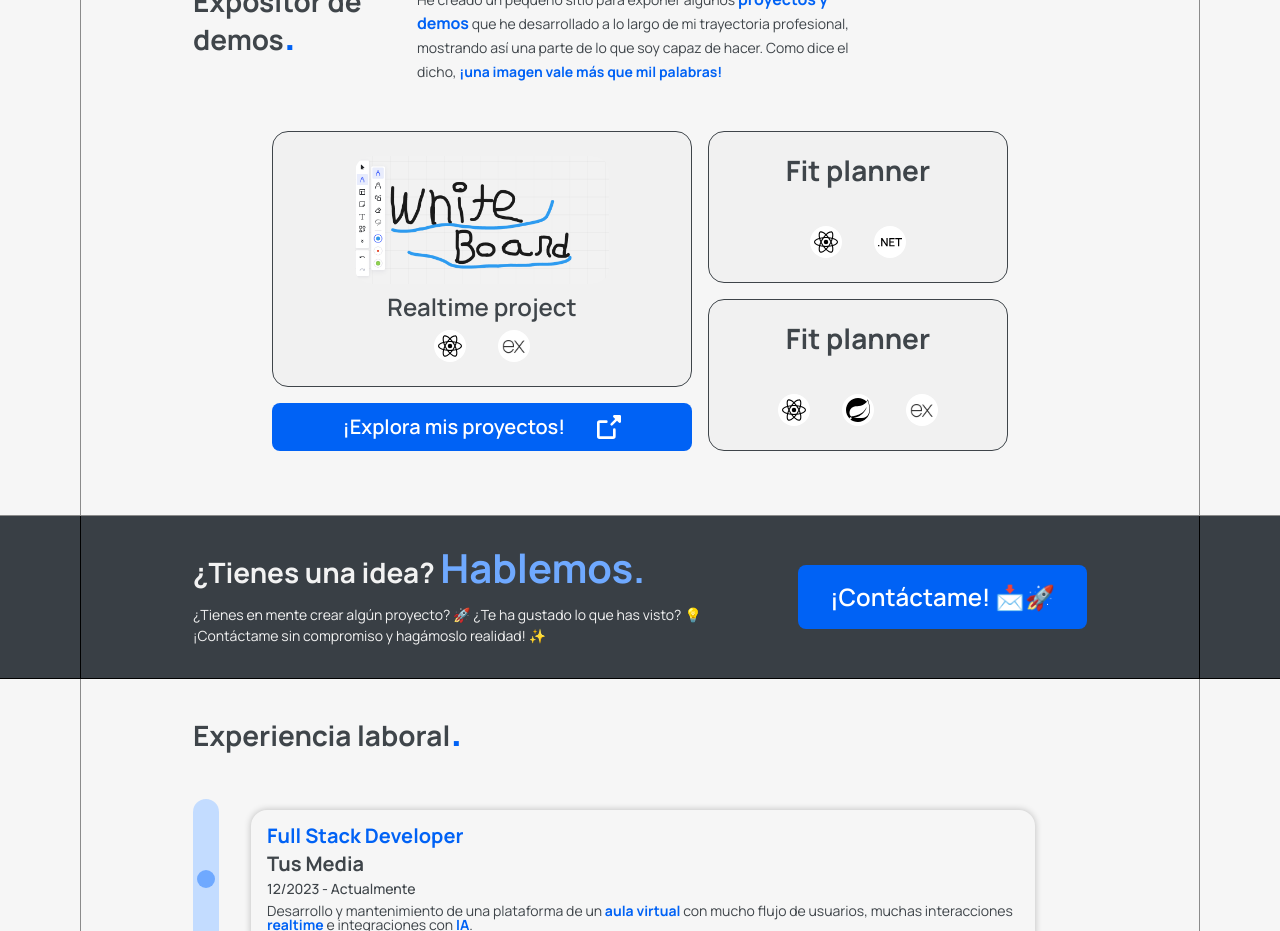
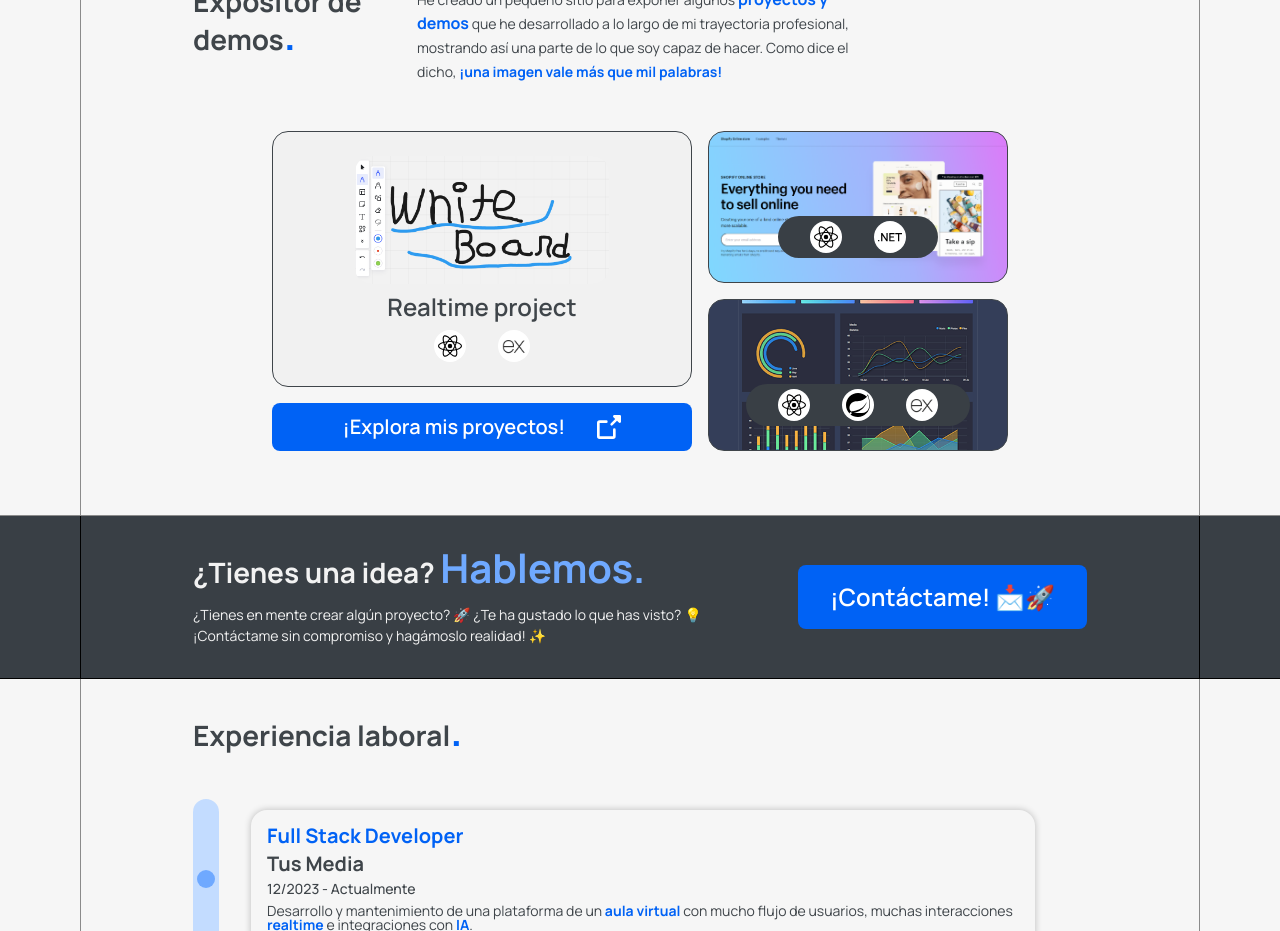
Before and after one commit to eXVite/portfolio, a React (Vite) app: page / in a window 1280 px wide. Shown: the part 840-1771 px from the top of the page. Built offline with nearby package versions, Linux system fonts and the light colour scheme.

Commit message:
proyects redesign

```diff
--- a/src/components/portfolio/Proyects/FitPlanificationCard.tsx
+++ /dev/null
@@ -1,65 +0,0 @@
-import styled from "styled-components";
-import Icon from "../../icon/Icon";
-import { useTranslate } from "../../../hooks/useTranslate";
-
-const Container = styled.div`
-  height: 9.5rem;
-  display: flex;
-  flex: none;
-  width: 100%;
-  background-color: #f1f1f1;
-  border-radius: 1rem;
-  flex-direction: column;
-  justify-content: space-between;
-  align-items: center;
-  padding: 1.5rem;
-  box-sizing: border-box;
-  border: 1px solid ${(props) => props.theme.colors.baseText};
-
-  > span {
-    font-size: ${(props) => props.theme.fontSizes.xxl};
-    font-weight: 700;
-    line-height: 1;
-  }
-  @media (max-width: 1045px) {
-    width: 20rem;
-  }
-`;
-
-const ProyectsWrapper = styled.div`
-  display: flex;
-  gap: 2rem;
-`;
-
-const IconWrapper2 = styled.div`
-  display: flex;
-  justify-content: center;
-  align-items: center;
-  height: 2rem;
-  width: 2rem;
-  background-color: ${(props) => props.theme.colors.white};
-  border-radius: 3rem;
-`;
-
-const FitPlannerCard = () => {
-  const { t } = useTranslate();
-
-  return (
-    <Container>
-      <span>{t("proyects_fit_title", "Fit planner")}</span>
-      <ProyectsWrapper>
-        <IconWrapper2>
-          <Icon icon="react" size="1.5rem" color={"black"} />
-        </IconWrapper2>
-        <IconWrapper2>
-          <Icon icon="springboot" size="1.5rem" color={"black"} />
-        </IconWrapper2>
-        <IconWrapper2>
-          <Icon icon="express" size="1.5rem" color={"black"} />
-        </IconWrapper2>
-      </ProyectsWrapper>
-    </Container>
-  );
-};
-
-export default FitPlannerCard;
--- /dev/null
+++ b/src/components/portfolio/Proyects/ProyectCard.tsx
@@ -0,0 +1,119 @@
+import styled from "styled-components";
+import Icon from "../../icon/Icon";
+
+const Container = styled.div<{ backgroundImage: string }>`
+  position: relative;
+  height: 100%;
+  width: 100%;
+  display: flex;
+  flex: none;
+  background-color: #f1f1f1;
+  border-radius: 1rem;
+  box-sizing: border-box;
+  border: 1px solid ${(props) => props.theme.colors.baseText};
+  cursor: pointer;
+  background-image: ${(props) =>
+    `url("/public/images/proyects/${props.backgroundImage}")`};
+  background-position: center;
+  background-size: cover;
+  @media (max-width: 1045px) {
+    width: 20rem;
+  }
+`;
+
+const ContentWrapper = styled.div`
+  display: flex;
+  height: 100%;
+  width: 100%;
+  flex-direction: column;
+  justify-content: end;
+  align-items: center;
+  padding: 1.5rem;
+  box-sizing: border-box;
+`;
+
+const ProyectsWrapper = styled.div`
+  display: flex;
+  gap: 2rem;
+  padding: 0.3rem 2rem;
+  border-radius: 3rem;
+  background-color: ${(props) => props.theme.backgroundColors.darkBackGround};
+`;
+
+const IconWrapper = styled.div`
+  display: flex;
+  justify-content: center;
+  align-items: center;
+  height: 2rem;
+  width: 2rem;
+  background-color: ${(props) => props.theme.colors.white};
+  border-radius: 3rem;
+`;
+
+const DataContainer = styled.div`
+  display: flex;
+  flex-direction: column;
+  align-items: center;
+  box-sizing: border-box;
+  gap: 1rem;
+  background-color: rgba(0, 0, 0, 0.371);
+  position: absolute;
+  opacity: 0;
+  padding: 1.25rem;
+  border-radius: 1rem;
+  transition: transform 0.25s ease-out, opacity 0.25s ease-out;
+  height: 100%;
+  width: 100%;
+
+  &:hover {
+    opacity: 1;
+  }
+`;
+
+const Title = styled.span`
+  font-size: ${(props) => props.theme.fontSizes.xxl};
+  font-weight: 700;
+  line-height: 1;
+  padding: 0.5rem;
+  color: ${(props) => props.theme.colors.lightText};
+  background-color: ${(props) => props.theme.colors.grey700};
+  border-radius: 0.5rem;
+`;
+
+const Desc = styled.span`
+  font-size: ${(props) => props.theme.fontSizes.s};
+  line-height: calc(1.5 * ${(props) => props.theme.fontSizes.s});
+  padding: 0.5rem;
+  color: ${(props) => props.theme.colors.lightText};
+  background-color: ${(props) => props.theme.colors.grey700};
+  border-radius: 0.5rem;
+`;
+
+interface ProyectCardProps {
+  backgroundImage: string;
+  title: string;
+  description: string;
+  icons: string[];
+}
+
+const FitPlannerCard = (props: ProyectCardProps) => {
+  return (
+    <Container backgroundImage={props.backgroundImage}>
+      <DataContainer className="animationContainer">
+        <Title>{props.title}</Title>
+        <Desc>{props.description}</Desc>
+      </DataContainer>
+      <ContentWrapper>
+        <ProyectsWrapper>
+          {props.icons.map((icon) => (
+            <IconWrapper>
+              <Icon icon={icon} size="1.5rem" color={"black"} />
+            </IconWrapper>
+          ))}
+        </ProyectsWrapper>
+      </ContentWrapper>
+    </Container>
+  );
+};
+
+export default FitPlannerCard;
--- a/src/components/portfolio/Proyects/Proyects.tsx
+++ b/src/components/portfolio/Proyects/Proyects.tsx
@@ -4,8 +4,7 @@ import { useTranslate } from "../../../hooks/useTranslate";
 import Icon from "../../icon/Icon";
 import { useContext } from "react";
 import WhiteboardCard from "./WhiteboardCard";
-import ShopCard from "./Shop";
-import FitPlannerCard from "./FitPlanificationCard";
+import FitPlannerCard from "./ProyectCard";
 
 const Container = styled.div`
   display: flex;
@@ -17,6 +16,7 @@ const Container = styled.div`
 const TitleContainer = styled.div`
   max-width: 11rem;
   display: flex;
+
   @media (max-width: 1200px) {
     max-width: fit-content;
   }
@@ -30,9 +30,9 @@ const TitleDescContainer = styled.div`
   display: flex;
   gap: 3rem;
   padding: 0 7rem;
+
   @media (max-width: 1200px) {
     flex-direction: column;
-
     gap: 1rem;
   }
 
@@ -43,8 +43,6 @@ const TitleDescContainer = styled.div`
 
 const ProyectsContainer = styled.div`
   width: 100%;
-  background-size: 25px 25px;
-  background-position: -8.5px -8.5px; /* Ajusta la posición para eliminar bordes */
   padding: 4rem;
   padding-top: 0rem;
   justify-content: center;
@@ -115,9 +113,14 @@ const OpenButton = styled.div`
     font-weight: 600;
     line-height: 1;
   }
+
   &:hover {
     background-color: ${(props) => props.theme.colors.primary600};
   }
+`;
+
+const CardWrapper = styled.div`
+  height: 9.5rem;
 `;
 
 const Proyects = () => {
@@ -159,8 +162,28 @@ const Proyects = () => {
             </OpenButton>
           </LeftColumnGrid>
           <RightColumnGrid>
-            <ShopCard />
-            <FitPlannerCard />
+            <CardWrapper>
+              <FitPlannerCard
+                backgroundImage="landing.webp"
+                description={t(
+                  "proyects_shop_desc",
+                  "Tienda online totalmente funcional."
+                )}
+                title={t("proyects_shop_title", "Shop")}
+                icons={["react", "net"]}
+              />
+            </CardWrapper>
+            <CardWrapper>
+              <FitPlannerCard
+                backgroundImage="dashboard.webp"
+                description={t(
+                  "proyects_fit_desc",
+                  "Planifica tus rutinas y dietas con inteligencia artificial."
+                )}
+                title={t("proyects_fit_title", "Fit planner")}
+                icons={["react", "springboot", "express"]}
+              />
+            </CardWrapper>
           </RightColumnGrid>
         </ProyectsGrid>
       </ProyectsContainer>
--- a/src/components/portfolio/Proyects/Shop.tsx
+++ /dev/null
@@ -1,62 +0,0 @@
-import styled from "styled-components";
-import Icon from "../../icon/Icon";
-import { useTranslate } from "../../../hooks/useTranslate";
-
-const Container = styled.div`
-  height: 9.5rem;
-  display: flex;
-  flex: none;
-  width: 100%;
-  background-color: #f1f1f1;
-  border-radius: 1rem;
-  flex-direction: column;
-  justify-content: space-between;
-  align-items: center;
-  padding: 1.5rem;
-  box-sizing: border-box;
-  border: 1px solid ${(props) => props.theme.colors.baseText};
-
-  > span {
-    font-size: ${(props) => props.theme.fontSizes.xxl};
-    font-weight: 700;
-    line-height: 1;
-  }
-  @media (max-width: 1045px) {
-    width: 20rem;
-  }
-`;
-
-const ProyectsWrapper = styled.div`
-  display: flex;
-  gap: 2rem;
-`;
-
-const IconWrapper2 = styled.div`
-  display: flex;
-  justify-content: center;
-  align-items: center;
-  height: 2rem;
-  width: 2rem;
-  background-color: ${(props) => props.theme.colors.white};
-  border-radius: 3rem;
-`;
-
-const ShopCard = () => {
-  const { t } = useTranslate();
-
-  return (
-    <Container>
-      <span>{t("proyects_fit_title", "Shop schema")}</span>
-      <ProyectsWrapper>
-        <IconWrapper2>
-          <Icon icon="react" size="1.5rem" color={"black"} />
-        </IconWrapper2>
-        <IconWrapper2>
-          <Icon icon="net" size="1.5rem" color={"black"} />
-        </IconWrapper2>
-      </ProyectsWrapper>
-    </Container>
-  );
-};
-
-export default ShopCard;
```
